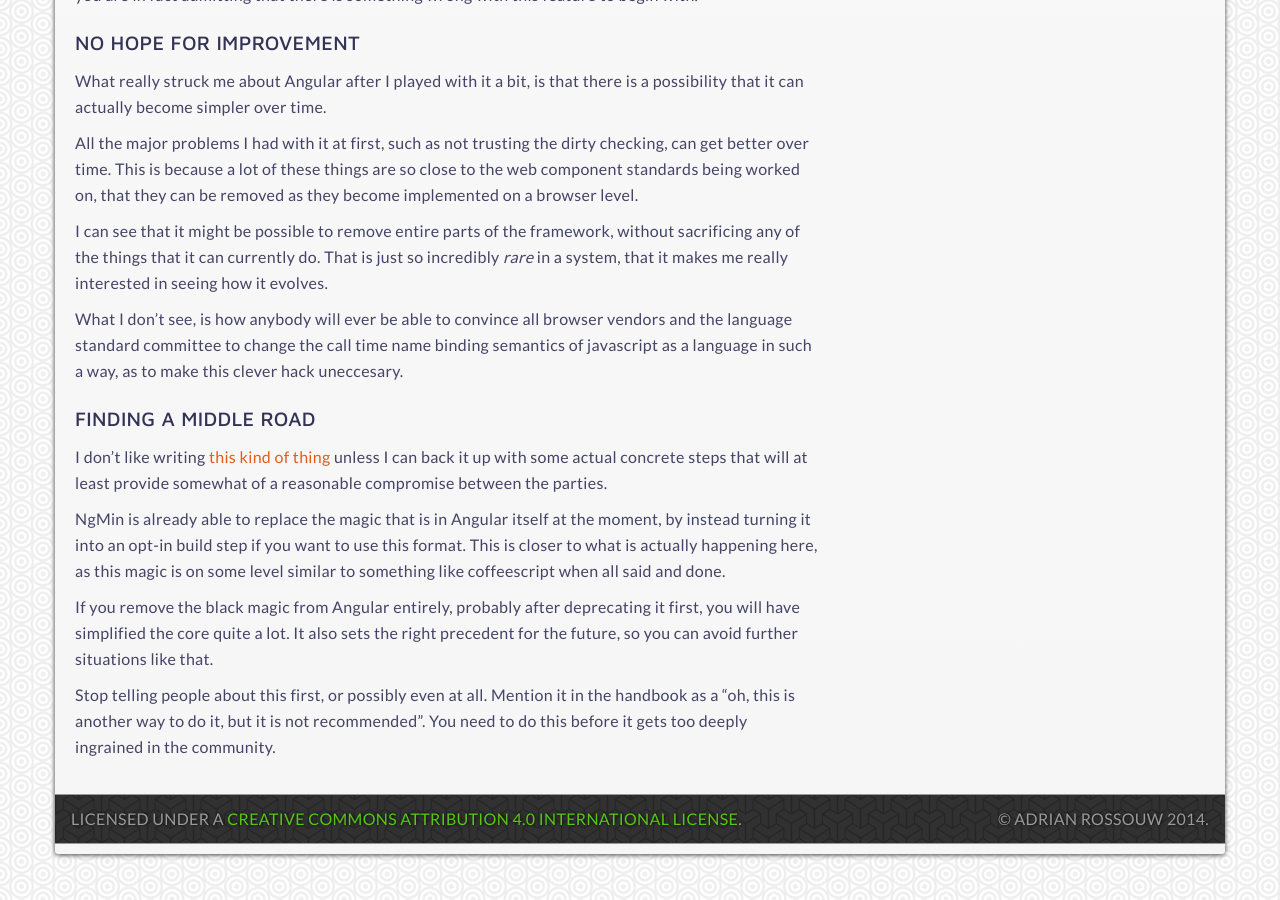
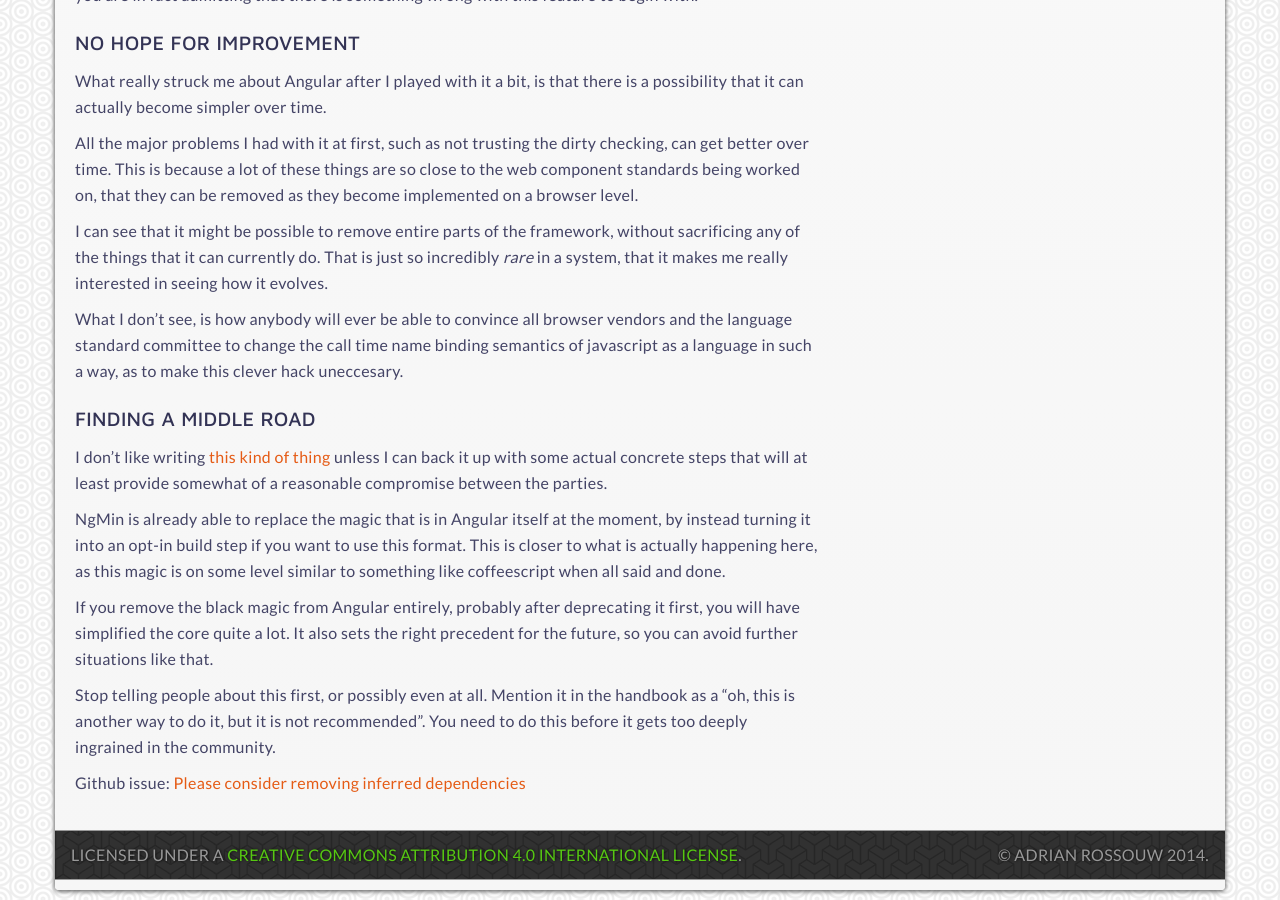
Before and after one commit to AdrianRossouw/daemon-co-za, a Jekyll site: the page built from _posts/articles/2014-03-17-complexity-creeps-concerned-for-future-of-angular.md, in a window 1280 px wide and 900 px high, scrolled down 3101 px. Built offline with Jekyll 4.4.1, drawn with Linux system fonts in a browser that asks for light colours; before the commit the page ends 3965 px from its top, so only the background shows below that.

Commit message:
add github link

```diff
--- a/_posts/articles/2014-03-17-complexity-creeps-concerned-for-future-of-angular.md
+++ b/_posts/articles/2014-03-17-complexity-creeps-concerned-for-future-of-angular.md
@@ -177,3 +177,5 @@
 Stop telling people about this first, or possibly even at all. Mention it in the handbook
 as a "oh, this is another way to do it, but it is not recommended". You need to do this
 before it gets too deeply ingrained in the community.
+
+Github issue: [Please consider removing inferred dependencies](https://github.com/angular/angular.js/issues/6717)
```
